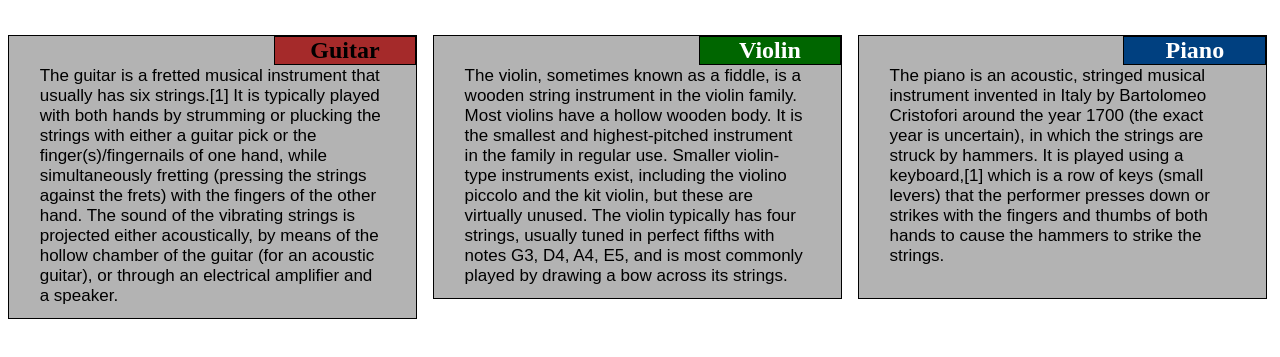
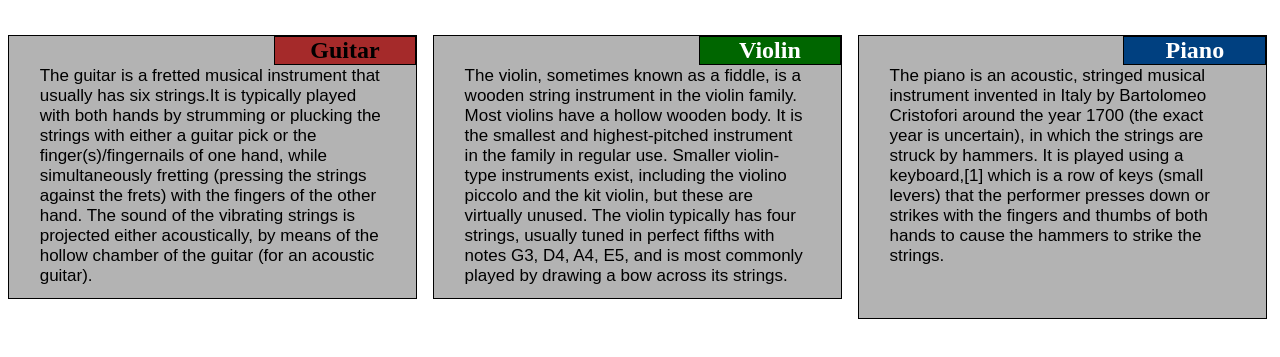
Before and after one commit to roadtowebdesign/coursera-test, a plain HTML site: page site/index.html in a window 1280 px wide. Shown: the part 65-422 px from the top of the page. Drawn offline with Linux system fonts and the light colour scheme.

Commit message:
Update index.html

```diff
--- a/site/index.html
+++ b/site/index.html
@@ -11,9 +11,9 @@
    <h1>Musical Instruments</h1>
   </header>
   <section>
-   <section class="pp col-lg-3 col-md-5 col-sm-11"><h2 id="col1">Guitar</h2><br><p> The guitar is a fretted musical instrument that usually has six strings.[1] It is typically played with both hands by strumming or plucking the strings with either a guitar pick or the finger(s)/fingernails of one hand, while simultaneously fretting (pressing the strings against the frets) with the fingers of the other hand. The sound of the vibrating strings is projected either acoustically, by means of the hollow chamber of the guitar (for an acoustic guitar), or through an electrical amplifier and a speaker.</p></section>
+   <section class="pp col-lg-3 col-md-5 col-sm-11"><h2 id="col1">Guitar</h2><br><p> The guitar is a fretted musical instrument that usually has six strings.It is typically played with both hands by strumming or plucking the strings with either a guitar pick or the finger(s)/fingernails of one hand, while simultaneously fretting (pressing the strings against the frets) with the fingers of the other hand. The sound of the vibrating strings is projected either acoustically, by means of the hollow chamber of the guitar (for an acoustic guitar).</p></section>
   <section class="pp col-lg-3 col-md-5 col-sm-11"><h2 id="col2">Violin</h2><br><p>The violin, sometimes known as a fiddle, is a wooden string instrument in the violin family. Most violins have a hollow wooden body. It is the smallest and highest-pitched instrument in the family in regular use. Smaller violin-type instruments exist, including the violino piccolo and the kit violin, but these are virtually unused. The violin typically has four strings, usually tuned in perfect fifths with notes G3, D4, A4, E5, and is most commonly played by drawing a bow across its strings.<br></p></section>
-   <section class="pp col-lg-3 col-md-11 col-sm-11"><h2 id="col3">Piano</h2><br><p>The piano is an acoustic, stringed musical instrument invented in Italy by Bartolomeo Cristofori around the year 1700 (the exact year is uncertain), in which the strings are struck by hammers. It is played using a keyboard,[1] which is a row of keys (small levers) that the performer presses down or strikes with the fingers and thumbs of both hands to cause the hammers to strike the strings.<br><br></p></section>
+   <section class="pp col-lg-3 col-md-11 col-sm-11"><h2 id="col3">Piano</h2><br><p>The piano is an acoustic, stringed musical instrument invented in Italy by Bartolomeo Cristofori around the year 1700 (the exact year is uncertain), in which the strings are struck by hammers. It is played using a keyboard,[1] which is a row of keys (small levers) that the performer presses down or strikes with the fingers and thumbs of both hands to cause the hammers to strike the strings.<br><br><br></p></section>
   </section>
  </body>
 </html>
```
